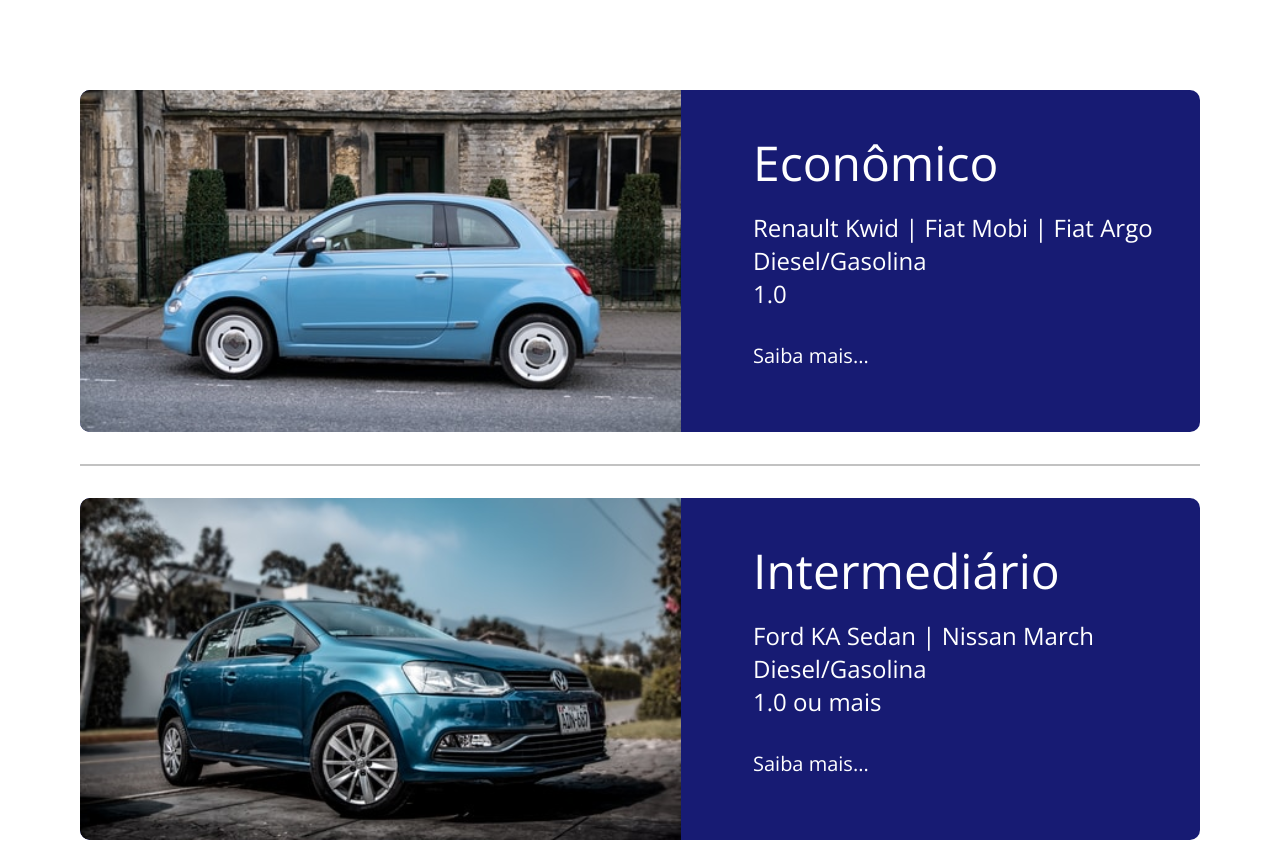
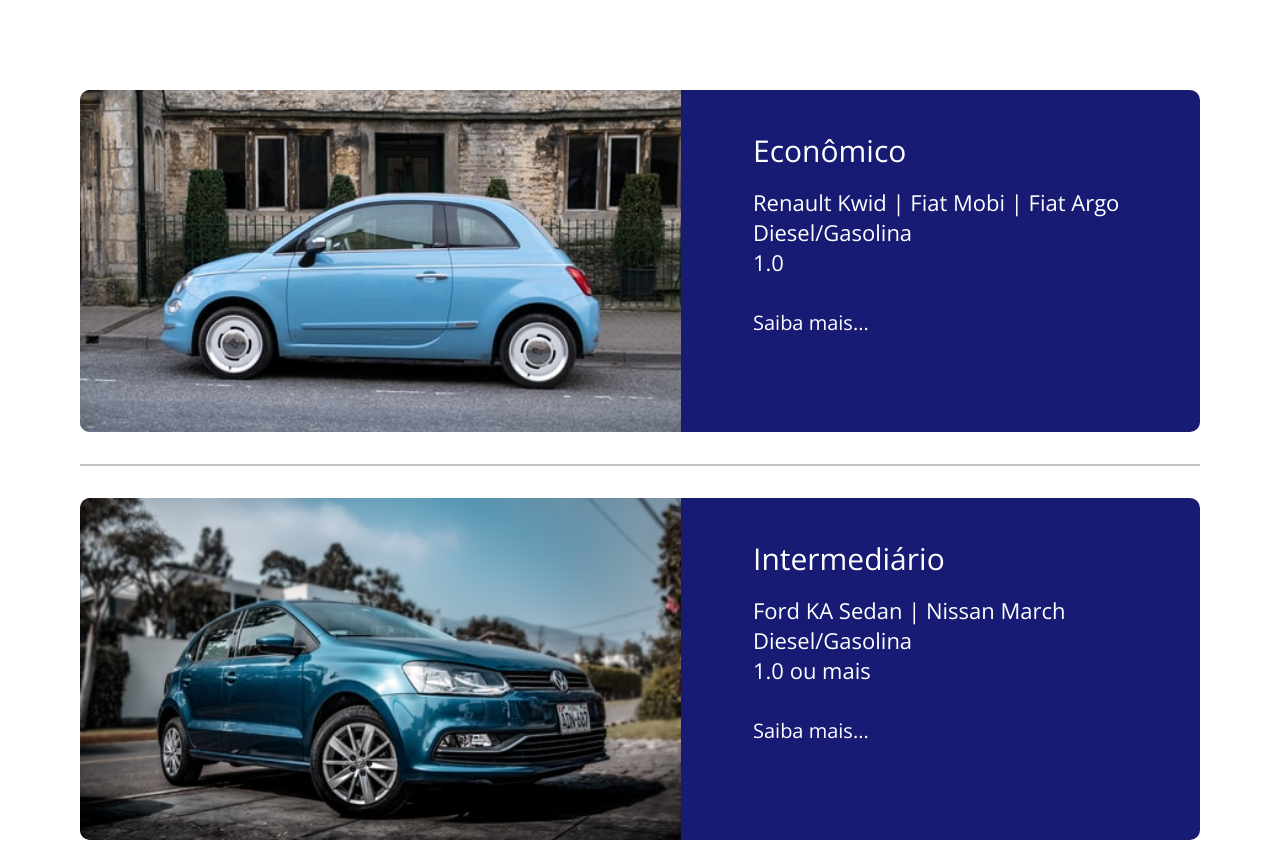
Before and after one commit to Izabela-dsn/EdCar, a React (Create React App) app in the folder edcar/: page / in a window 1280 px wide. Shown: the part 823-1665 px from the top of the page. Built offline with nearby package versions, Linux system fonts and the light colour scheme.

Commit message:
update promotional card

```diff
--- a/edcar/src/components/OfertCards/styles.css
+++ b/edcar/src/components/OfertCards/styles.css
@@ -22,12 +22,12 @@
 }
 
 .information .type-car{
-    font: 400 48px 'Open Sans';
+    font: 400 30px 'Open Sans';
     margin-bottom: 1rem;
 }
 
 .information .car{
-    font: 400 24px 'Open Sans';
+    font: 400 22px 'Open Sans';
 }
 
 .information .about-more{
```
